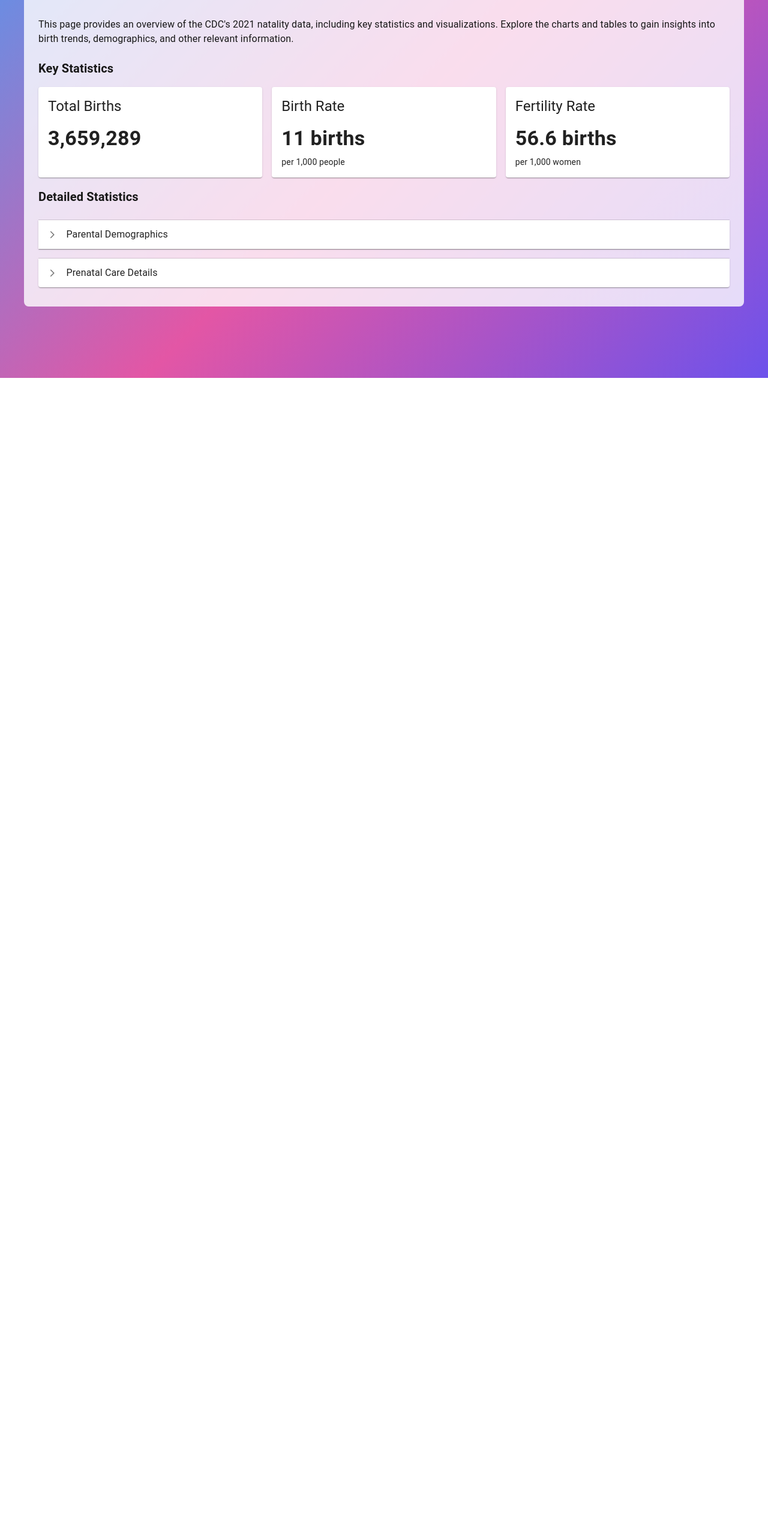
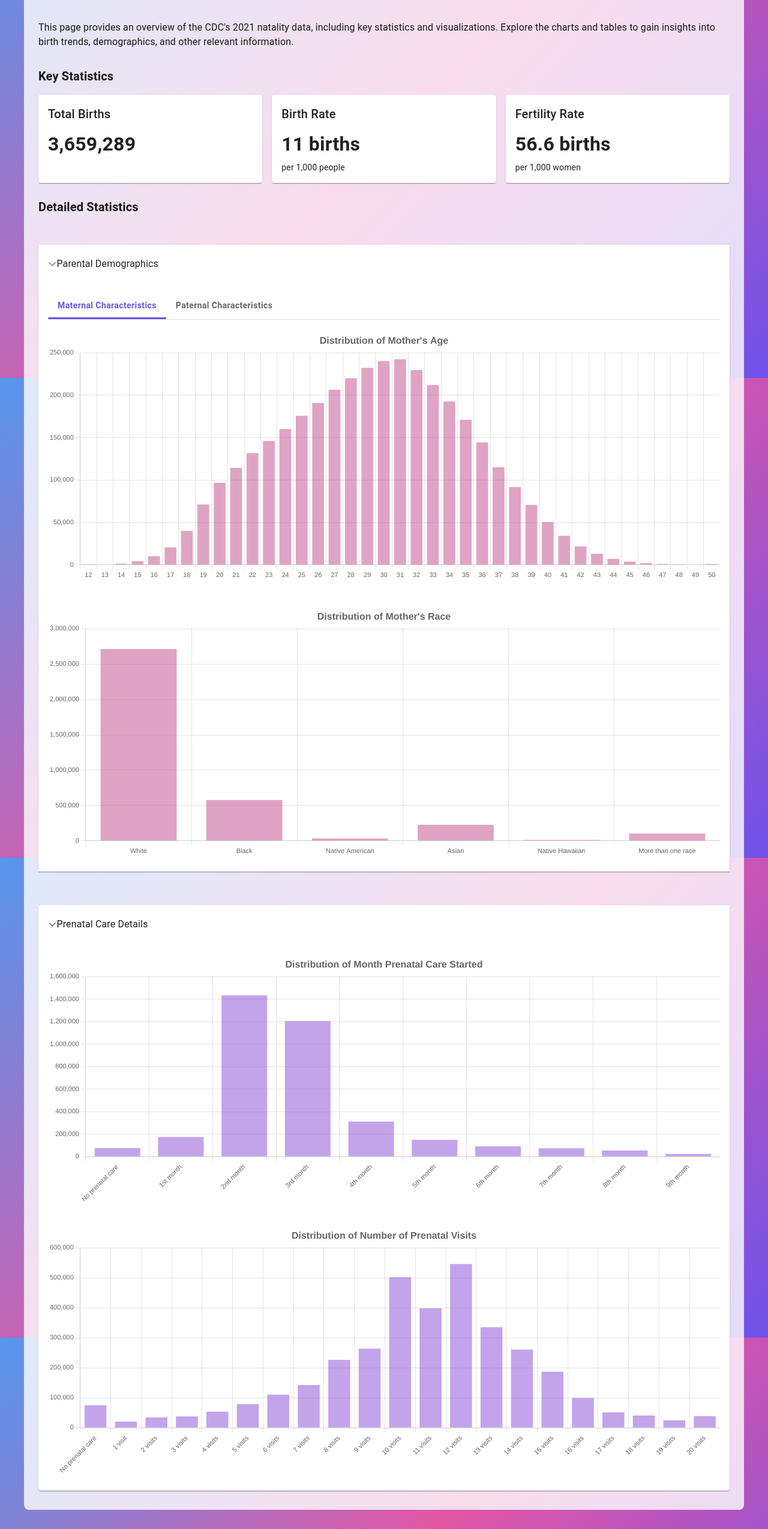
Before and after one commit to shroommu/natality-stats, a Next.js app in the folder frontend/: page / in a window 1280 px wide. Shown: the part 170-2719 px from the top of the page at 60% size. Before the commit the page ends 800 px from the top, so only its background shows below. Built offline with nearby package versions, Linux system fonts and the light colour scheme.

Commit message:
mobile friendly bar charts

```diff
--- a/frontend/app/page.tsx
+++ b/frontend/app/page.tsx
@@ -79,8 +79,19 @@ export default function Home() {
   ];
 
   return (
-    <Box sx={{ display: "flex", flexDirection: "column", gap: 2 }}>
-      <Typography variant="h4" sx={{ fontWeight: 600 }} gutterBottom>
+    <Box
+      sx={{
+        display: "flex",
+        flexDirection: "column",
+        gap: { xs: 2, md: 3 },
+        width: "100%",
+      }}
+    >
+      <Typography
+        variant="h4"
+        sx={{ fontWeight: 600, fontSize: { xs: "1.8rem", sm: "2rem" } }}
+        gutterBottom
+      >
         2021 Natality Data Overview
       </Typography>
       <Typography variant="body1" gutterBottom>
@@ -102,22 +113,29 @@ export default function Home() {
             justifyContent: "space-between",
           }}
         >
-          <Card variant="elevation" sx={{ p: 2, flex: 1 }}>
+          <Card variant="elevation" sx={{ p: { xs: 1.5, sm: 2 }, flex: 1 }}>
             <Box sx={{ display: "flex", flexDirection: "column", gap: 1 }}>
-              <Typography variant="h5" gutterBottom>
+              <Typography variant="h6" gutterBottom>
                 Total Births
               </Typography>
-              <Typography variant="h4" sx={{ fontWeight: 600 }} gutterBottom>
+              <Typography
+                variant="h4"
+                sx={{ fontWeight: 600, fontSize: { xs: "1.65rem", sm: "2rem" } }}
+                gutterBottom
+              >
                 3,659,289
               </Typography>
             </Box>
           </Card>
-          <Card variant="elevation" sx={{ p: 2, flex: 1 }}>
+          <Card variant="elevation" sx={{ p: { xs: 1.5, sm: 2 }, flex: 1 }}>
             <Box sx={{ display: "flex", flexDirection: "column", gap: 1 }}>
-              <Typography variant="h5" gutterBottom>
+              <Typography variant="h6" gutterBottom>
                 Birth Rate
               </Typography>
-              <Typography variant="h4" sx={{ fontWeight: 600 }}>
+              <Typography
+                variant="h4"
+                sx={{ fontWeight: 600, fontSize: { xs: "1.65rem", sm: "2rem" } }}
+              >
                 11 births
               </Typography>
               <Typography variant="body2" color="text.secondary">
@@ -125,12 +143,15 @@ export default function Home() {
               </Typography>
             </Box>
           </Card>
-          <Card variant="elevation" sx={{ p: 2, flex: 1 }}>
+          <Card variant="elevation" sx={{ p: { xs: 1.5, sm: 2 }, flex: 1 }}>
             <Box sx={{ display: "flex", flexDirection: "column", gap: 1 }}>
-              <Typography variant="h5" gutterBottom>
+              <Typography variant="h6" gutterBottom>
                 Fertility Rate
               </Typography>
-              <Typography variant="h4" sx={{ fontWeight: 600 }}>
+              <Typography
+                variant="h4"
+                sx={{ fontWeight: 600, fontSize: { xs: "1.65rem", sm: "2rem" } }}
+              >
                 56.6 births
               </Typography>
               <Typography variant="body2" color="text.secondary">
@@ -143,11 +164,11 @@ export default function Home() {
       <Typography variant="h6" sx={{ fontWeight: 600 }} gutterBottom>
         Detailed Statistics
       </Typography>
-      <Accordion>
+      <Accordion defaultExpanded>
         <AccordionSummary>
           <Typography component="span">Parental Demographics</Typography>
         </AccordionSummary>
-        <AccordionDetails>
+        <AccordionDetails sx={{ px: { xs: 1, sm: 2 }, py: { xs: 1.5, sm: 2 } }}>
           <Suspense
             fallback={
               <Typography variant="body2">Loading sections...</Typography>
@@ -161,11 +182,19 @@ export default function Home() {
           </Suspense>
         </AccordionDetails>
       </Accordion>
-      <Accordion>
+      <Accordion defaultExpanded>
         <AccordionSummary>
           <Typography component="span">Prenatal Care Details</Typography>
         </AccordionSummary>
-        <AccordionDetails>
+        <AccordionDetails
+          sx={{
+            px: { xs: 1, sm: 2 },
+            py: { xs: 1.5, sm: 2 },
+            display: "flex",
+            flexDirection: "column",
+            gap: 3,
+          }}
+        >
           <MonthPrenatalCareStarted />
           <NumberOfPrenatalVisits />
         </AccordionDetails>
--- a/frontend/charts/FathersAge.tsx
+++ b/frontend/charts/FathersAge.tsx
@@ -7,9 +7,9 @@ import {
   Tooltip,
   Legend,
 } from "chart.js";
-import { Bar } from "react-chartjs-2";
 
 import fathersAgeData from "../data/json/fathers_combined_age.json";
+import ResponsiveBarChart from "./ResponsiveBarChart";
 
 ChartJS.register(
   CategoryScale,
@@ -21,30 +21,54 @@ ChartJS.register(
 );
 
 export default function FathersAge() {
+  const data = {
+    labels: Object.keys(fathersAgeData),
+    datasets: [
+      {
+        label: "Number of Births",
+        data: Object.values(fathersAgeData),
+        backgroundColor: "rgba(75, 124, 192, 0.5)",
+      },
+    ],
+  };
+
   return (
-    <Bar
+    <ResponsiveBarChart
+      minWidth={900}
+      data={data}
       options={{
-        responsive: true,
         plugins: {
+          legend: {
+            display: false,
+          },
           title: {
             display: true,
             text: "Distribution of Father's Age",
             font: {
-              size: 18,
+              size: 16,
+            },
+          },
+        },
+        scales: {
+          x: {
+            ticks: {
+              autoSkip: true,
+              maxRotation: 45,
+              minRotation: 0,
+              font: {
+                size: 11,
+              },
+            },
+          },
+          y: {
+            ticks: {
+              font: {
+                size: 11,
+              },
             },
           },
         },
       }}
-      data={{
-        labels: Object.keys(fathersAgeData),
-        datasets: [
-          {
-            label: "Number of Births",
-            data: Object.values(fathersAgeData),
-            backgroundColor: "rgba(75, 124, 192, 0.5)",
-          },
-        ],
-      }}
     />
   );
 }
--- a/frontend/charts/FathersRace.tsx
+++ b/frontend/charts/FathersRace.tsx
@@ -7,9 +7,9 @@ import {
   Tooltip,
   Legend,
 } from "chart.js";
-import { Bar } from "react-chartjs-2";
 
 import fathersRaceData from "../data/json/fathers_race.json";
+import ResponsiveBarChart from "./ResponsiveBarChart";
 
 ChartJS.register(
   CategoryScale,
@@ -21,37 +21,60 @@ ChartJS.register(
 );
 
 export default function FathersRace() {
+  const data = {
+    labels: [
+      "White",
+      "Black",
+      "Native American",
+      "Asian",
+      "Native Hawaiian",
+      "More than one race",
+    ],
+    datasets: [
+      {
+        label: "Number of Births",
+        data: Object.values(fathersRaceData),
+        backgroundColor: "rgba(75, 124, 192, 0.5)",
+      },
+    ],
+  };
+
   return (
-    <Bar
+    <ResponsiveBarChart
+      minWidth={720}
+      data={data}
       options={{
-        responsive: true,
         plugins: {
+          legend: {
+            display: false,
+          },
           title: {
             display: true,
             text: "Distribution of Father's Race",
             font: {
-              size: 18,
+              size: 16,
+            },
+          },
+        },
+        scales: {
+          x: {
+            ticks: {
+              maxRotation: 30,
+              minRotation: 0,
+              font: {
+                size: 11,
+              },
+            },
+          },
+          y: {
+            ticks: {
+              font: {
+                size: 11,
+              },
             },
           },
         },
       }}
-      data={{
-        labels: [
-          "White",
-          "Black",
-          "Native American",
-          "Asian",
-          "Native Hawaiian",
-          "More than one race",
-        ],
-        datasets: [
-          {
-            label: "Number of Births",
-            data: Object.values(fathersRaceData),
-            backgroundColor: "rgba(75, 124, 192, 0.5)",
-          },
-        ],
-      }}
     />
   );
 }
--- a/frontend/charts/MonthPrenatalCareStarted.tsx
+++ b/frontend/charts/MonthPrenatalCareStarted.tsx
@@ -7,9 +7,9 @@ import {
   Tooltip,
   Legend,
 } from "chart.js";
-import { Bar } from "react-chartjs-2";
 
 import monthPrenatalCareStarted from "../data/json/month_prenatal_care_started.json";
+import ResponsiveBarChart from "./ResponsiveBarChart";
 
 ChartJS.register(
   CategoryScale,
@@ -21,21 +21,7 @@ ChartJS.register(
 );
 
 export default function MonthPrenatalCareStarted() {
-  return (
-    <Bar
-      options={{
-        responsive: true,
-        plugins: {
-          title: {
-            display: true,
-            text: "Distribution of Month Prenatal Care Started",
-            font: {
-              size: 18,
-            },
-          },
-        },
-      }}
-      data={{
+  const data = {
     labels: [
       "No prenatal care",
       "1st month",
@@ -55,6 +41,44 @@ export default function MonthPrenatalCareStarted() {
         backgroundColor: "rgba(136, 75, 215, 0.5)",
       },
     ],
+  };
+
+  return (
+    <ResponsiveBarChart
+      minWidth={860}
+      data={data}
+      options={{
+        plugins: {
+          legend: {
+            display: false,
+          },
+          title: {
+            display: true,
+            text: "Distribution of Month Prenatal Care Started",
+            font: {
+              size: 16,
+            },
+          },
+        },
+        scales: {
+          x: {
+            ticks: {
+              autoSkip: false,
+              maxRotation: 45,
+              minRotation: 45,
+              font: {
+                size: 11,
+              },
+            },
+          },
+          y: {
+            ticks: {
+              font: {
+                size: 11,
+              },
+            },
+          },
+        },
       }}
     />
   );
--- a/frontend/charts/MothersAge.tsx
+++ b/frontend/charts/MothersAge.tsx
@@ -7,9 +7,9 @@ import {
   Tooltip,
   Legend,
 } from "chart.js";
-import { Bar } from "react-chartjs-2";
 
 import mothersAgeData from "../data/json/mothers_single_year_age.json";
+import ResponsiveBarChart from "./ResponsiveBarChart";
 
 ChartJS.register(
   CategoryScale,
@@ -21,30 +21,54 @@ ChartJS.register(
 );
 
 export default function MothersAge() {
+  const data = {
+    labels: Object.keys(mothersAgeData),
+    datasets: [
+      {
+        label: "Number of Births",
+        data: Object.values(mothersAgeData),
+        backgroundColor: "rgba(192, 75, 135, 0.5)",
+      },
+    ],
+  };
+
   return (
-    <Bar
+    <ResponsiveBarChart
+      minWidth={1000}
+      data={data}
       options={{
-        responsive: true,
         plugins: {
+          legend: {
+            display: false,
+          },
           title: {
             display: true,
             text: "Distribution of Mother's Age",
             font: {
-              size: 18,
+              size: 16,
+            },
+          },
+        },
+        scales: {
+          x: {
+            ticks: {
+              autoSkip: true,
+              maxRotation: 45,
+              minRotation: 0,
+              font: {
+                size: 11,
+              },
+            },
+          },
+          y: {
+            ticks: {
+              font: {
+                size: 11,
+              },
             },
           },
         },
       }}
-      data={{
-        labels: Object.keys(mothersAgeData),
-        datasets: [
-          {
-            label: "Number of Births",
-            data: Object.values(mothersAgeData),
-            backgroundColor: "rgba(192, 75, 135, 0.5)",
-          },
-        ],
-      }}
     />
   );
 }
--- a/frontend/charts/MothersRace.tsx
+++ b/frontend/charts/MothersRace.tsx
@@ -7,9 +7,9 @@ import {
   Tooltip,
   Legend,
 } from "chart.js";
-import { Bar } from "react-chartjs-2";
 
 import mothersRaceData from "../data/json/mothers_race.json";
+import ResponsiveBarChart from "./ResponsiveBarChart";
 
 ChartJS.register(
   CategoryScale,
@@ -21,37 +21,60 @@ ChartJS.register(
 );
 
 export default function MothersRace() {
+  const data = {
+    labels: [
+      "White",
+      "Black",
+      "Native American",
+      "Asian",
+      "Native Hawaiian",
+      "More than one race",
+    ],
+    datasets: [
+      {
+        label: "Number of Births",
+        data: Object.values(mothersRaceData),
+        backgroundColor: "rgba(192, 75, 135, 0.5)",
+      },
+    ],
+  };
+
   return (
-    <Bar
+    <ResponsiveBarChart
+      minWidth={720}
+      data={data}
       options={{
-        responsive: true,
         plugins: {
+          legend: {
+            display: false,
+          },
           title: {
             display: true,
             text: "Distribution of Mother's Race",
             font: {
-              size: 18,
+              size: 16,
+            },
+          },
+        },
+        scales: {
+          x: {
+            ticks: {
+              maxRotation: 30,
+              minRotation: 0,
+              font: {
+                size: 11,
+              },
+            },
+          },
+          y: {
+            ticks: {
+              font: {
+                size: 11,
+              },
             },
           },
         },
       }}
-      data={{
-        labels: [
-          "White",
-          "Black",
-          "Native American",
-          "Asian",
-          "Native Hawaiian",
-          "More than one race",
-        ],
-        datasets: [
-          {
-            label: "Number of Births",
-            data: Object.values(mothersRaceData),
-            backgroundColor: "rgba(192, 75, 135, 0.5)",
-          },
-        ],
-      }}
     />
   );
 }
--- a/frontend/charts/NumberOfPrenatalVisits.tsx
+++ b/frontend/charts/NumberOfPrenatalVisits.tsx
@@ -7,9 +7,9 @@ import {
   Tooltip,
   Legend,
 } from "chart.js";
-import { Bar } from "react-chartjs-2";
 
 import numberOfPrenatalVisits from "../data/json/number_of_prenatal_visits.json";
+import ResponsiveBarChart from "./ResponsiveBarChart";
 
 ChartJS.register(
   CategoryScale,
@@ -21,21 +21,7 @@ ChartJS.register(
 );
 
 export default function NumberOfPrenatalVisits() {
-  return (
-    <Bar
-      options={{
-        responsive: true,
-        plugins: {
-          title: {
-            display: true,
-            text: "Distribution of Number of Prenatal Visits",
-            font: {
-              size: 18,
-            },
-          },
-        },
-      }}
-      data={{
+  const data = {
     labels: [
       "No prenatal care",
       "1 visit",
@@ -66,6 +52,44 @@ export default function NumberOfPrenatalVisits() {
         backgroundColor: "rgba(136, 75, 215, 0.5)",
       },
     ],
+  };
+
+  return (
+    <ResponsiveBarChart
+      minWidth={1200}
+      data={data}
+      options={{
+        plugins: {
+          legend: {
+            display: false,
+          },
+          title: {
+            display: true,
+            text: "Distribution of Number of Prenatal Visits",
+            font: {
+              size: 16,
+            },
+          },
+        },
+        scales: {
+          x: {
+            ticks: {
+              autoSkip: false,
+              maxRotation: 45,
+              minRotation: 45,
+              font: {
+                size: 11,
+              },
+            },
+          },
+          y: {
+            ticks: {
+              font: {
+                size: 11,
+              },
+            },
+          },
+        },
       }}
     />
   );
--- /dev/null
+++ b/frontend/charts/ResponsiveBarChart.tsx
@@ -0,0 +1,39 @@
+import type { ChartData, ChartOptions } from "chart.js";
+import Box from "@mui/material/Box";
+import { Bar } from "react-chartjs-2";
+
+type ResponsiveBarChartProps = {
+  data: ChartData<"bar", number[], string>;
+  options: ChartOptions<"bar">;
+  minWidth?: number;
+  mobileHeight?: number;
+  desktopHeight?: number;
+};
+
+export default function ResponsiveBarChart({
+  data,
+  options,
+  minWidth = 700,
+  mobileHeight = 320,
+  desktopHeight = 420,
+}: ResponsiveBarChartProps) {
+  return (
+    <Box sx={{ width: "100%", overflowX: "auto", pb: 1 }}>
+      <Box
+        sx={{
+          minWidth: { xs: `${minWidth}px`, md: "100%" },
+          height: { xs: `${mobileHeight}px`, md: `${desktopHeight}px` },
+        }}
+      >
+        <Bar
+          data={data}
+          options={{
+            ...options,
+            responsive: true,
+            maintainAspectRatio: false,
+          }}
+        />
+      </Box>
+    </Box>
+  );
+}
```
Lines whose indentation alone changed are shown as unchanged.
